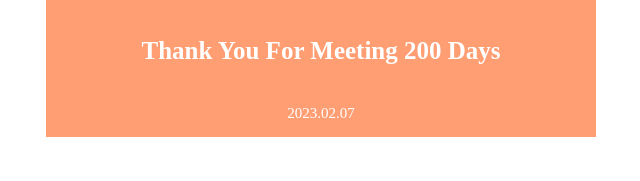
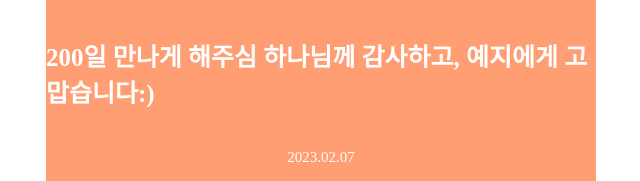
Before and after one commit to chrishoonS/myPhoto4Cut, a plain HTML site: page index.html in a window 1280 px wide. Shown: the part 1878-2059 px from the top of the page, without its empty margins (319-959 px from the left). Before the commit the page ends 2015 px from the top, so only its background shows below. Drawn offline with Linux system fonts and the light colour scheme; a web font is replaced by a local one.

Commit message:
Update index.html

```diff
--- a/index.html
+++ b/index.html
@@ -114,7 +114,7 @@
         </div>
       </div>
       <div class="footer">
-        <p class="f-title">Thank You For Meeting 200 Days</p>
+        <p class="f-title">200일 만나게 해주심 하나님께 감사하고, 예지에게 고맙습니다:)</p>
         <p class="f-date">2023.02.07</p>
       </div>
     </div>
```
